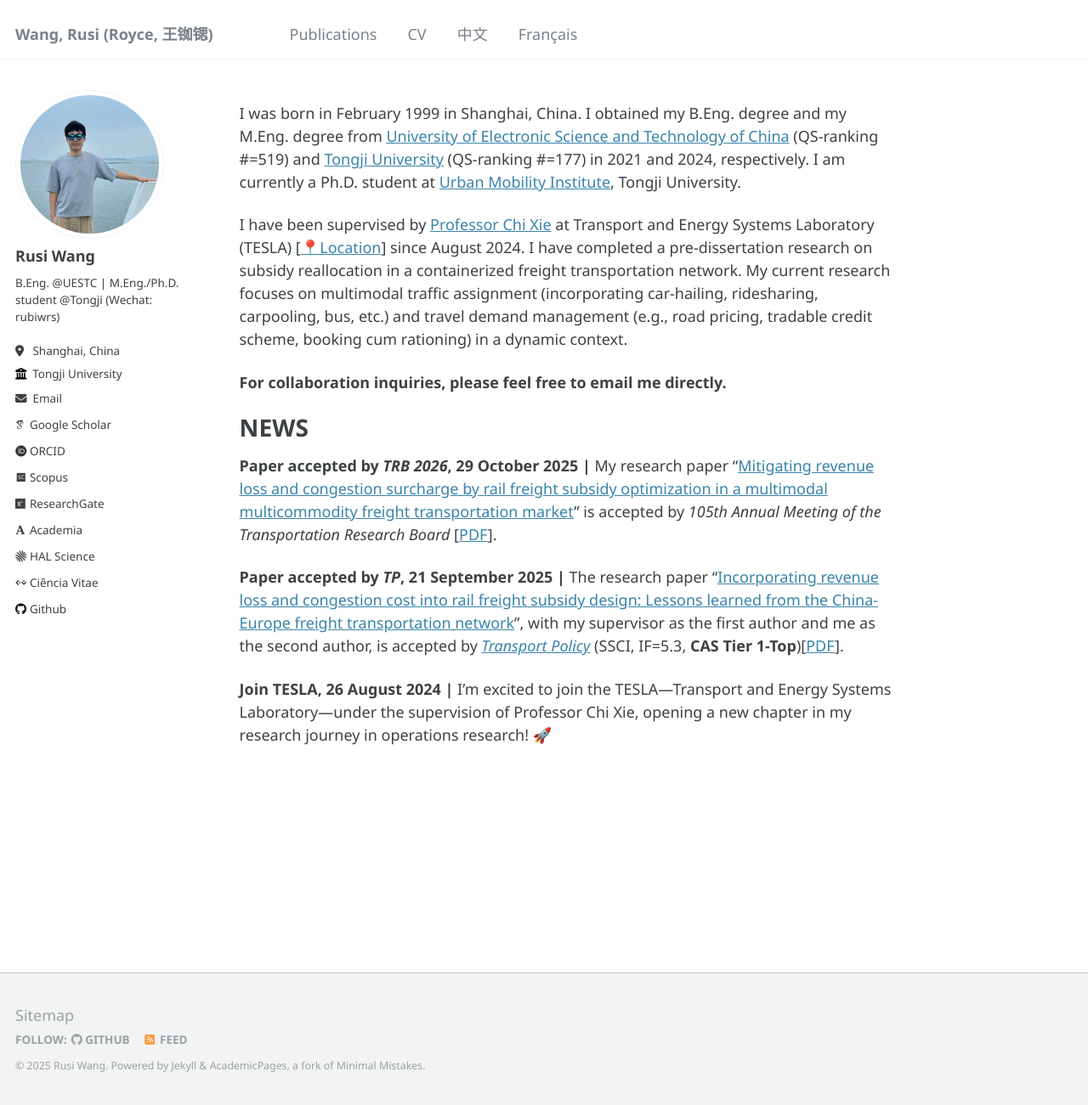
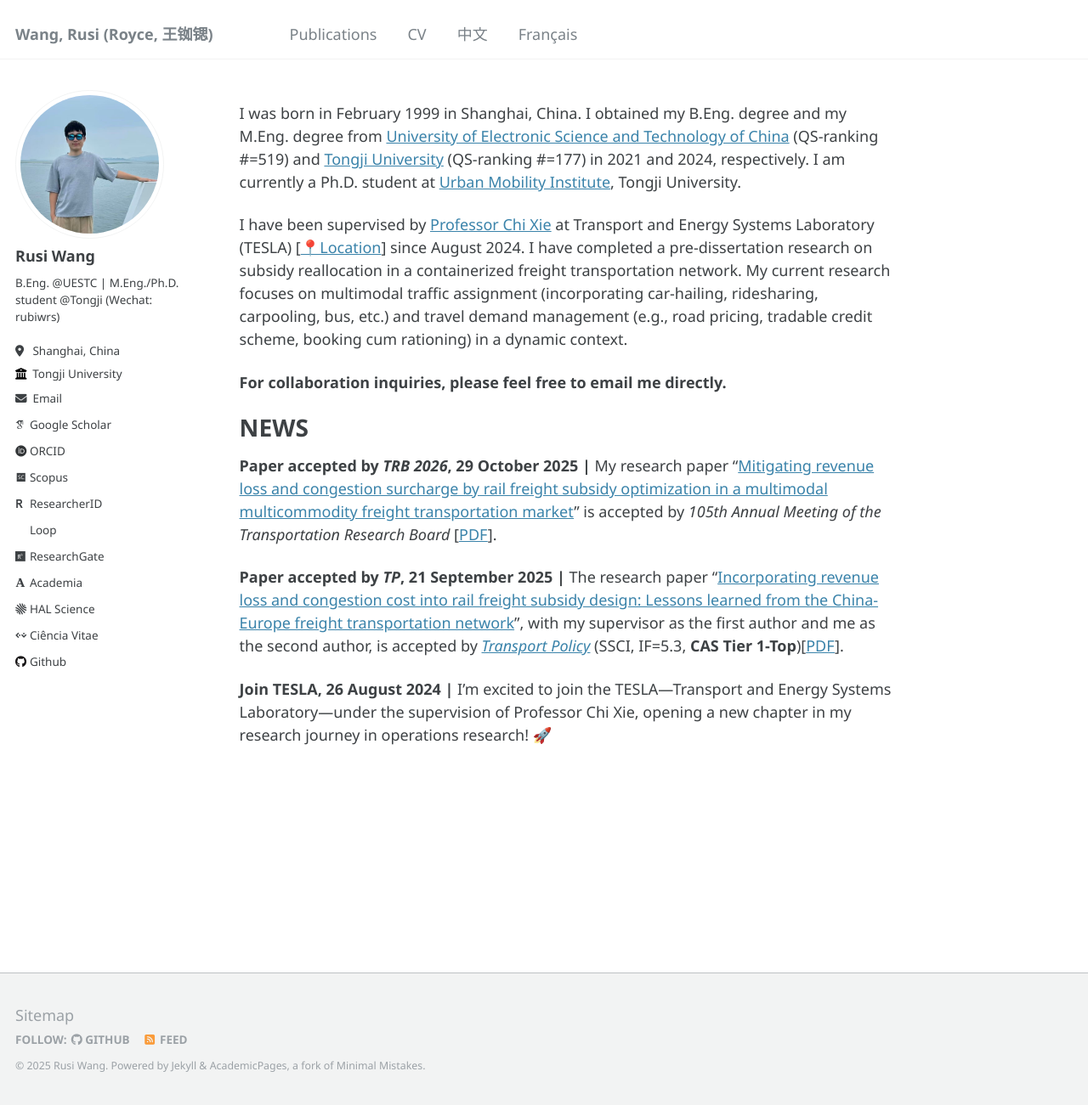
Before and after one commit to RusiWang99/RusiWang99.github.io, a Jekyll site: the page built from _pages/about.md, in a window 1280 px wide and 1301 px high. Shown: the whole window at 85% size. Built offline with Jekyll 4.4.1, drawn with Linux system fonts in a browser that asks for light colours; some web fonts are replaced.

Commit message:
Update _config.yml

```diff
--- a/_config.yml
+++ b/_config.yml
@@ -40,10 +40,12 @@ author:
   semantic         : # URL
   # pubmed         : # URL
   scopus           : "https://www.scopus.com/authid/detail.uri?authorId=57941343300"
+  researcherid     : "https://webofscience.clarivate.cn/wos/author/record/IZQ-3081-2023"
   researchgate     : "https://www.researchgate.net/profile/Rusi-Wang-2"
   academia         : "https://tongji.academia.edu/RusiWang"
   hal              : "https://cv.hal.science/rusi-wang"
   ciencia-vitae    : "http://www.cienciavitae.pt//4F16-35F8-BA33"
+  loop             : "https://loop.frontiersin.org/people/2790857/overview"
 
   # Repositories and software development
   bitbucket        : # Username - Update with your username on the site
```
